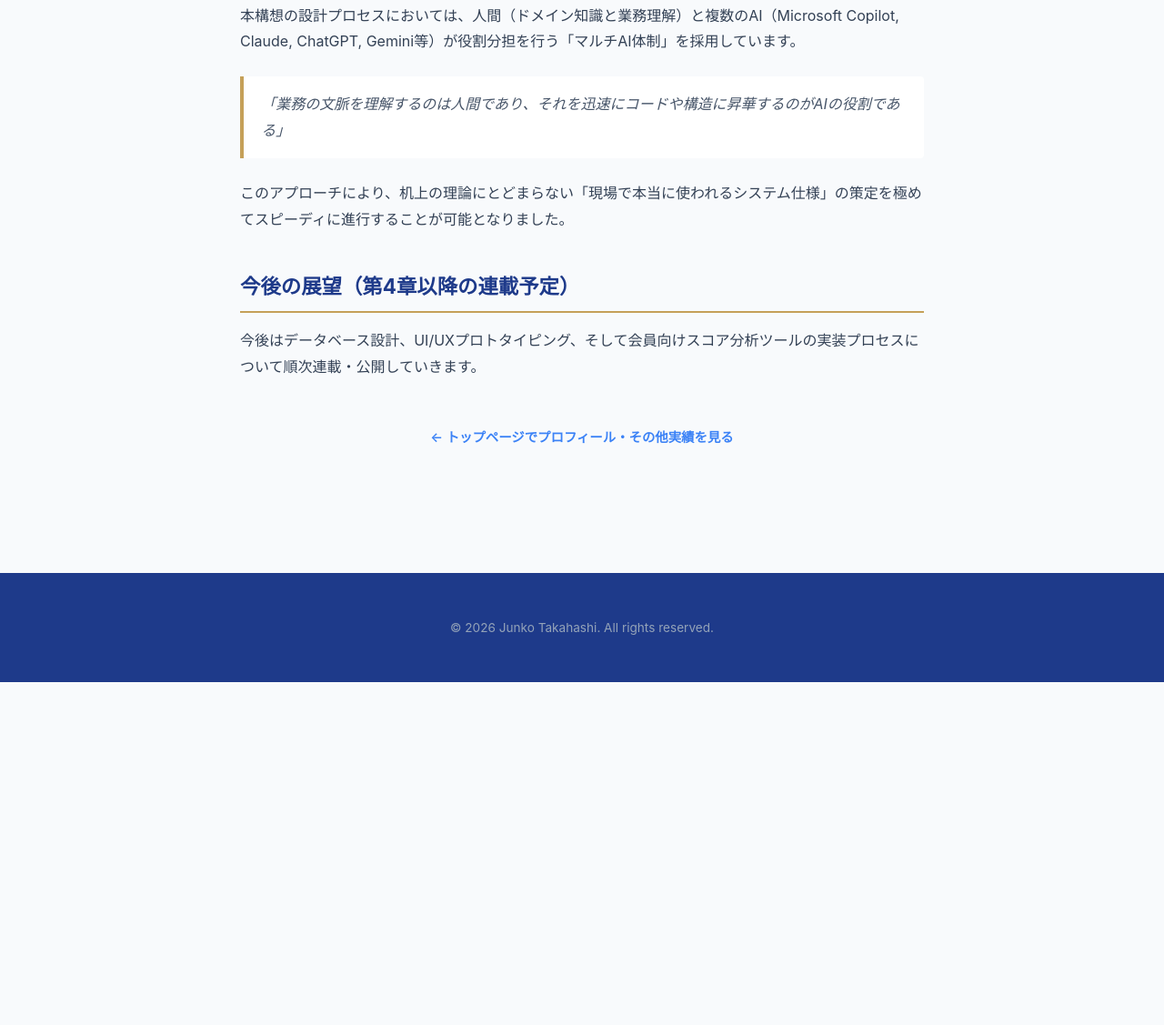
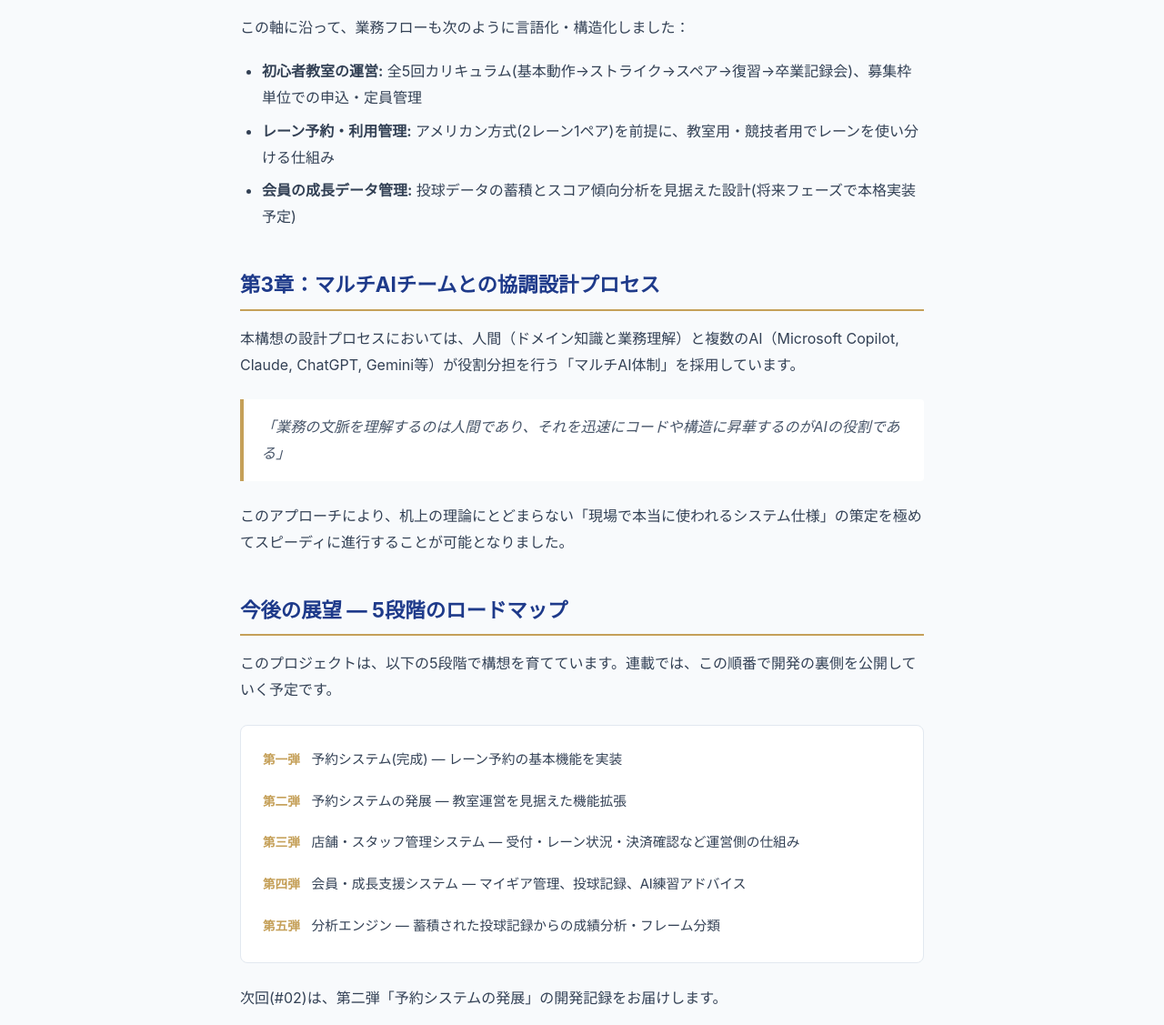
Before and after one commit to Junko-Takahashi-Cloud/personal-site, a plain HTML site: page devlog.html in a window 1280 px wide. Shown: the part 1185-2312 px from the top of the page at 91% size. Before the commit the page ends 1935 px from the top, so only its background shows below. Drawn offline with Linux system fonts and the light colour scheme.

Commit message:
Refactor devlog.html with new sections and content
Updated the structure and content of the devlog, including new sections for roadmap and chapter titles, as well as refined descriptions for clarity.

```diff
--- a/devlog.html
+++ b/devlog.html
@@ -8,9 +8,9 @@
   <link rel="alternate" type="application/rss+xml" title="Junko Takahashi Blog RSS Feed" href="rss.xml" />
   <style>
   :root {
-  --primary: #1E3A8A;       /* index.htmlと統一(紺) */
-  --primary-light: #3B82F6; /* index.htmlと統一 */
-  --accent: #c5a059;        /* DevLog独自のゴールドはそのまま残す */
+  --primary: #1E3A8A;
+  --primary-light: #3B82F6;
+  --accent: #c5a059;
   --bg-color: #f8fafc;
   --card-bg: #ffffff;
   --text-main: #0f172a;
@@ -138,6 +138,33 @@
       box-shadow: 0 4px 6px -1px rgba(0, 0, 0, 0.05);
     }
 
+    .roadmap-list {
+      background: #fff;
+      border: 1px solid var(--border-color);
+      border-radius: 8px;
+      padding: 1.5rem 1.5rem 0.5rem;
+      margin: 1.5rem 0;
+    }
+
+    .roadmap-item {
+      display: flex;
+      gap: 0.8rem;
+      margin-bottom: 1.2rem;
+      align-items: baseline;
+    }
+
+    .roadmap-item .phase {
+      font-weight: 700;
+      color: var(--accent);
+      white-space: nowrap;
+      font-size: 0.85rem;
+    }
+
+    .roadmap-item p {
+      margin-bottom: 0;
+      font-size: 0.92rem;
+    }
+
     footer {
       text-align: center;
       padding: 3rem 1.5rem;
@@ -164,32 +191,38 @@
     <a href="index.html" class="back-link">← ポートフォリオトップへ戻る</a>
 
     <div class="article-meta">
-      <span class="tag">DevLog</span>
+      <span class="tag">DevLog #01</span>
       <span>公開日: 2026年9月5日</span>
       <span>著者: Junko Takahashi</span>
     </div>
 
     <main class="content">
       <div class="card-summary">
-        <strong>概要:</strong> 本ドキュメンタリーは、20年の現場・事務職経験を持つ設計者が、マルチAIチーム（Copilot / Claude / ChatGPT / Gemini）と共に挑む「スポーツボウリング場 統合業務管理システム」のアジャイル開発記録です。単なる予約受付にとどまらず、現場の業務負荷軽減とプレイヤーの成長体験を両立するシステム設計の裏側を公開します。
+        <strong>概要:</strong> 本ドキュメンタリーは、20年の現場・事務職経験を持つ設計者が、マルチAIチーム（Copilot / Claude / ChatGPT / Gemini）と共に挑む「スポーツボウリング場 統合業務管理システム」のアジャイル開発記録です。単なる予約受付にとどまらず、初心者が続けやすい仕組みと、店舗運営・会員の成長までを見据えたシステム設計の裏側を公開します。
       </div>
 
-      <h2>第1章：原点と課題感 — なぜスポーツボウリングなのか</h2>
+      <h2>第1章：原点 — なぜスポーツボウリングなのか</h2>
       <p>
-        ボウリングは一見シンプルなレジャーに見えますが、競技スポーツとしての面やマイボウラー（会員）文化、そして複雑なレーンメンテナンスや大会運用など、高度な現場業務の上に成り立っています。
+        きっかけは小学生の頃に遡ります。初めて入ったボウリング場で、競技者のユニフォーム姿を見て「あの中に入りたい」と感じたことが、今も続くボウリングへの想いの原点です。その施設は現存する36レーン規模の会場で、実際に会員として在籍し、婚活企画や毎週月曜のハッピーマンデーに参加し、マイボール・マイシューズを持ち、年末には30ゲームマラソンにも挑んだ経験があります。
       </p>
       <p>
-        私自身が長年抱いてきたボウリングへの想いと、20年間にわたり現場の事務・業務フロー改善に向き合ってきた経験から、「アナログな紙管理や分断されたシステムが現場スタッフの負荷を高めている」という課題に着目しました。
+        そんな中で「1レーン建設に約1000万円かかる」という数字を知ったことが、この構想の出発点になりました。個人で建てるのは現実的ではありませんが、クラウドファンディングという形なら実現に近づけるのではないか——そこから「地域密着型のスポーツボウリング場」という構想が生まれました。想定は4レーン。2レーンは初心者教室用、2レーンは競技者の練習用という組み合わせです。
       </p>
 
-      <h2>第2章：業務フローの解像度を極める</h2>
+      <h2>第2章：施設コンセプト — 大会で集客しない、という選択</h2>
       <p>
-        システム開発において最も重要なのは、現場の言葉とデータ構造の架け橋となることです。本プロジェクトでは以下の業務プロセスを完全に言語化・構造化しました：
+        構想を詰める過程で、あえて外したものがあります。それは「大会(トーナメント)運営」です。景品準備や協賛探し、エントリー管理、表彰式、複雑なハンデ計算など、大会運営には本業の練習場運営とは別の業務が大量に発生します。
+      </p>
+      <p>
+        この施設が目指すのは「大会で集客する施設」ではなく、<strong>スポーツとしてボウリングを楽しめる場所</strong>です。投球練習がしやすい環境を整え、初心者でも続けやすい仕組みを用意し、結果としてボウリング人口そのものを増やしていく——それがこのプロジェクトの一貫した軸になっています。
+      </p>
+      <p>
+        この軸に沿って、業務フローも次のように言語化・構造化しました：
       </p>
       <ul>
-        <li><strong>大会・リーグ運用業務:</strong> 複雑なハンデ計算、レーン移動パターン、対戦スコア自動集計</li>
-        <li><strong>会員成長データの管理:</strong> 投球データのログ蓄積とスコア傾向分析</li>
-        <li><strong>設備・レーンメンテナンス調書:</strong> オイルパターンとメンテナンス周期のデジタルトラッキング</li>
+        <li><strong>初心者教室の運営:</strong> 全5回カリキュラム(基本動作→ストライク→スペア→復習→卒業記録会)、募集枠単位での申込・定員管理</li>
+        <li><strong>レーン予約・利用管理:</strong> アメリカン方式(2レーン1ペア)を前提に、教室用・競技者用でレーンを使い分ける仕組み</li>
+        <li><strong>会員の成長データ管理:</strong> 投球データの蓄積とスコア傾向分析を見据えた設計(将来フェーズで本格実装予定)</li>
       </ul>
 
       <h2>第3章：マルチAIチームとの協調設計プロセス</h2>
@@ -203,9 +236,34 @@
         このアプローチにより、机上の理論にとどまらない「現場で本当に使われるシステム仕様」の策定を極めてスピーディに進行することが可能となりました。
       </p>
 
-      <h2>今後の展望（第4章以降の連載予定）</h2>
+      <h2>今後の展望 — 5段階のロードマップ</h2>
       <p>
-        今後はデータベース設計、UI/UXプロトタイピング、そして会員向けスコア分析ツールの実装プロセスについて順次連載・公開していきます。
+        このプロジェクトは、以下の5段階で構想を育てています。連載では、この順番で開発の裏側を公開していく予定です。
+      </p>
+      <div class="roadmap-list">
+        <div class="roadmap-item">
+          <span class="phase">第一弾</span>
+          <p>予約システム(完成) — レーン予約の基本機能を実装</p>
+        </div>
+        <div class="roadmap-item">
+          <span class="phase">第二弾</span>
+          <p>予約システムの発展 — 教室運営を見据えた機能拡張</p>
+        </div>
+        <div class="roadmap-item">
+          <span class="phase">第三弾</span>
+          <p>店舗・スタッフ管理システム — 受付・レーン状況・決済確認など運営側の仕組み</p>
+        </div>
+        <div class="roadmap-item">
+          <span class="phase">第四弾</span>
+          <p>会員・成長支援システム — マイギア管理、投球記録、AI練習アドバイス</p>
+        </div>
+        <div class="roadmap-item">
+          <span class="phase">第五弾</span>
+          <p>分析エンジン — 蓄積された投球記録からの成績分析・フレーム分類</p>
+        </div>
+      </div>
+      <p>
+        次回(#02)は、第二弾「予約システムの発展」の開発記録をお届けします。
       </p>
     </main>
 
```
